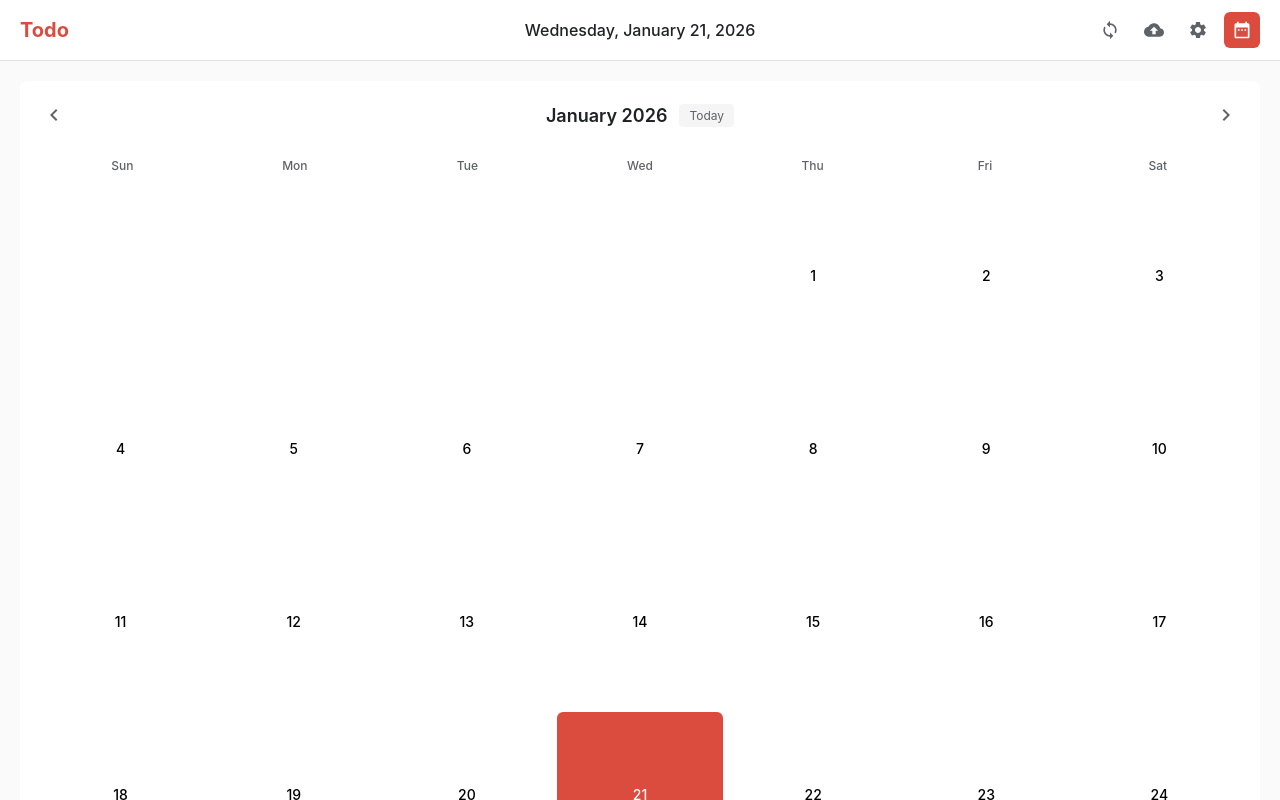
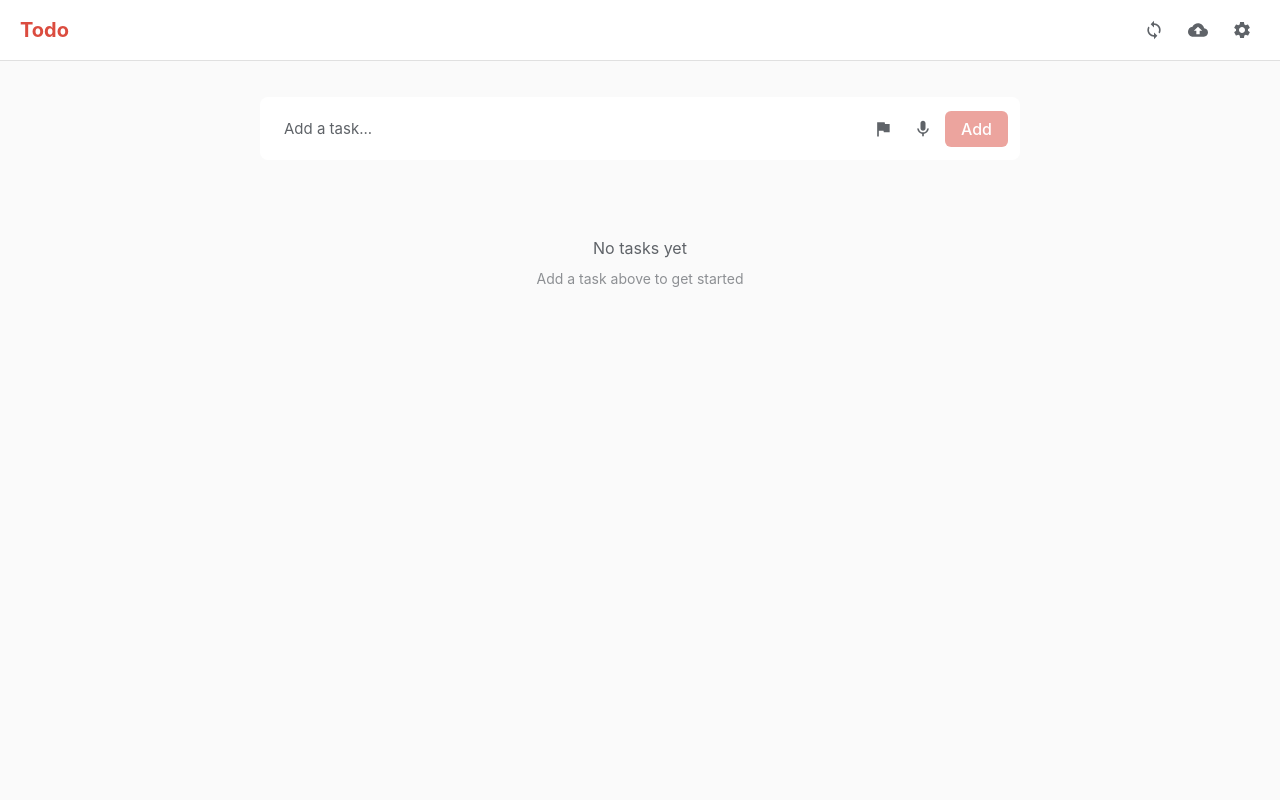
Before and after one commit to toddlburns/todo-app, a React (Vite) app: page / in a window 1280 px wide. Both pictures are taken after typing "Sample123", "Sample123" into the empty fields and a click on the button "Set Password". Shown: the top 800 px of the page. Built offline with nearby package versions, Linux system fonts and the light colour scheme.

Commit message:
Remove calendar view, show all items in simple list

```diff
--- a/src/components/App.jsx
+++ b/src/components/App.jsx
@@ -1,10 +1,8 @@
 import { useState, useEffect } from 'react';
-import { format } from 'date-fns';
 import useTodoStore from '../stores/todoStore';
 import githubStorage from '../services/githubStorage';
 import audioService from '../services/audioService';
 import PasswordGate from './Auth/PasswordGate';
-import CalendarView from './Calendar/CalendarView';
 import TodoList from './Todo/TodoList';
 import BulkActions from './Controls/BulkActions';
 import TodoistImport from './Import/TodoistImport';
@@ -12,13 +10,11 @@ import Settings from './Settings';
 import styles from './App.module.css';
 
 export default function App() {
-  const [viewDate, setViewDate] = useState(new Date());
   const [showSettings, setShowSettings] = useState(false);
   const [showImport, setShowImport] = useState(false);
   const [syncStatus, setSyncStatus] = useState('idle'); // idle, syncing, synced, error
-  const [showCalendar, setShowCalendar] = useState(true);
 
-  const { selectedDate, settings, todos, exportData, loadData } = useTodoStore();
+  const { settings, todos, exportData, loadData } = useTodoStore();
 
   // Initialize audio service with settings
   useEffect(() => {
@@ -83,20 +79,12 @@ export default function App() {
     }
   };
 
-  const formattedDate = format(new Date(selectedDate), 'EEEE, MMMM d, yyyy');
-
   return (
     <PasswordGate>
       <div className={styles.app}>
         {/* Header */}
         <header className={styles.header}>
-          <div className={styles.headerLeft}>
-            <h1 className={styles.logo}>Todo</h1>
-          </div>
-
-          <div className={styles.headerCenter}>
-            <h2 className={styles.dateTitle}>{formattedDate}</h2>
-          </div>
+          <h1 className={styles.logo}>Todo</h1>
 
           <div className={styles.headerRight}>
             <button
@@ -139,27 +127,11 @@ export default function App() {
                 <path d="M19.14 12.94c.04-.31.06-.63.06-.94 0-.31-.02-.63-.06-.94l2.03-1.58c.18-.14.23-.41.12-.61l-1.92-3.32c-.12-.22-.37-.29-.59-.22l-2.39.96c-.5-.38-1.03-.7-1.62-.94l-.36-2.54c-.04-.24-.24-.41-.48-.41h-3.84c-.24 0-.43.17-.47.41l-.36 2.54c-.59.24-1.13.57-1.62.94l-2.39-.96c-.22-.08-.47 0-.59.22L2.74 8.87c-.12.21-.08.47.12.61l2.03 1.58c-.04.31-.06.63-.06.94s.02.63.06.94l-2.03 1.58c-.18.14-.23.41-.12.61l1.92 3.32c.12.22.37.29.59.22l2.39-.96c.5.38 1.03.7 1.62.94l.36 2.54c.05.24.24.41.48.41h3.84c.24 0 .44-.17.47-.41l.36-2.54c.59-.24 1.13-.56 1.62-.94l2.39.96c.22.08.47 0 .59-.22l1.92-3.32c.12-.22.07-.47-.12-.61l-2.01-1.58zM12 15.6c-1.98 0-3.6-1.62-3.6-3.6s1.62-3.6 3.6-3.6 3.6 1.62 3.6 3.6-1.62 3.6-3.6 3.6z"/>
               </svg>
             </button>
-
-            <button
-              className={`${styles.iconBtn} ${showCalendar ? styles.active : ''}`}
-              onClick={() => setShowCalendar(!showCalendar)}
-              title={showCalendar ? 'Hide calendar' : 'Show calendar'}
-            >
-              <svg viewBox="0 0 24 24" fill="currentColor">
-                <path d="M9 11H7v2h2v-2zm4 0h-2v2h2v-2zm4 0h-2v2h2v-2zm2-7h-1V2h-2v2H8V2H6v2H5c-1.1 0-2 .9-2 2v14c0 1.1.9 2 2 2h14c1.1 0 2-.9 2-2V6c0-1.1-.9-2-2-2zm0 16H5V9h14v11z"/>
-              </svg>
-            </button>
           </div>
         </header>
 
         {/* Main content */}
         <main className={styles.main}>
-          {showCalendar && (
-            <CalendarView
-              viewDate={viewDate}
-              onViewDateChange={setViewDate}
-            />
-          )}
           <TodoList />
         </main>
 
--- a/src/components/App.module.css
+++ b/src/components/App.module.css
@@ -17,10 +17,6 @@
   z-index: 100;
 }
 
-.headerLeft {
-  flex: 1;
-}
-
 .logo {
   font-size: 20px;
   font-weight: 700;
@@ -28,22 +24,8 @@
   margin: 0;
 }
 
-.headerCenter {
-  flex: 2;
-  text-align: center;
-}
-
-.dateTitle {
-  font-size: 16px;
-  font-weight: 500;
-  margin: 0;
-  color: var(--text-primary);
-}
-
 .headerRight {
-  flex: 1;
   display: flex;
-  justify-content: flex-end;
   gap: 8px;
 }
 
@@ -131,21 +113,6 @@
 }
 
 @media (max-width: 640px) {
-  .header {
-    flex-wrap: wrap;
-    gap: 8px;
-  }
-
-  .headerCenter {
-    order: 3;
-    flex-basis: 100%;
-    margin-top: 4px;
-  }
-
-  .dateTitle {
-    font-size: 14px;
-  }
-
   .main {
     padding: 12px;
     padding-bottom: 500px;
--- a/src/components/Controls/BulkActions.jsx
+++ b/src/components/Controls/BulkActions.jsx
@@ -1,17 +1,14 @@
 import { useState } from 'react';
 import useTodoStore from '../../stores/todoStore';
-import DatePicker from './DatePicker';
 import PrioritySelector from './PrioritySelector';
 import styles from './BulkActions.module.css';
 
 export default function BulkActions() {
-  const [showDatePicker, setShowDatePicker] = useState(false);
   const [showPriority, setShowPriority] = useState(false);
 
   const {
     selectedItems,
     clearSelection,
-    bulkMoveTo,
     bulkDelete,
     bulkSetPriority,
   } = useTodoStore();
@@ -19,11 +16,6 @@ export default function BulkActions() {
   if (selectedItems.length === 0) {
     return null;
   }
-
-  const handleDateSelect = (date) => {
-    bulkMoveTo(date);
-    setShowDatePicker(false);
-  };
 
   const handlePrioritySelect = (priority) => {
     bulkSetPriority(priority);
@@ -41,30 +33,7 @@ export default function BulkActions() {
           <div className={styles.actionWrapper}>
             <button
               className={styles.actionBtn}
-              onClick={() => {
-                setShowDatePicker(!showDatePicker);
-                setShowPriority(false);
-              }}
-            >
-              <svg viewBox="0 0 24 24" fill="currentColor">
-                <path d="M9 11H7v2h2v-2zm4 0h-2v2h2v-2zm4 0h-2v2h2v-2zm2-7h-1V2h-2v2H8V2H6v2H5c-1.1 0-2 .9-2 2v14c0 1.1.9 2 2 2h14c1.1 0 2-.9 2-2V6c0-1.1-.9-2-2-2zm0 16H5V9h14v11z"/>
-              </svg>
-              Move to date
-            </button>
-            {showDatePicker && (
-              <div className={styles.dropdown}>
-                <DatePicker onChange={handleDateSelect} />
-              </div>
-            )}
-          </div>
-
-          <div className={styles.actionWrapper}>
-            <button
-              className={styles.actionBtn}
-              onClick={() => {
-                setShowPriority(!showPriority);
-                setShowDatePicker(false);
-              }}
+              onClick={() => setShowPriority(!showPriority)}
             >
               <svg viewBox="0 0 24 24" fill="currentColor">
                 <path d="M14.4 6L14 4H5v17h2v-7h5.6l.4 2h7V6z"/>
--- a/src/components/Todo/TodoForm.jsx
+++ b/src/components/Todo/TodoForm.jsx
@@ -13,7 +13,7 @@ export default function TodoForm() {
   const [showSimilar, setShowSimilar] = useState(false);
   const inputRef = useRef(null);
 
-  const { addTodo, addSubItem, todos, selectedDate } = useTodoStore();
+  const { addTodo, addSubItem, todos } = useTodoStore();
 
   // Find similar items as user types
   useEffect(() => {
@@ -34,7 +34,6 @@ export default function TodoForm() {
     addTodo({
       title: title.trim(),
       priority,
-      date: selectedDate,
     });
 
     setTitle('');
--- a/src/components/Todo/TodoList.jsx
+++ b/src/components/Todo/TodoList.jsx
@@ -5,38 +5,20 @@ import TodoForm from './TodoForm';
 import styles from './TodoList.module.css';
 
 export default function TodoList() {
-  const { todos, selectedDate, completedOccurrences, selectedItems } = useTodoStore();
+  const { todos, selectedItems } = useTodoStore();
 
-  const todosForDate = useMemo(() => {
-    // Get regular (non-recurring) todos for this date
-    const regularTodos = todos.filter(todo =>
-      todo.date === selectedDate && !todo.recurrence?.enabled
-    );
-
-    // Get recurring todos that should appear on this date
-    const recurringTodos = todos.filter(todo => {
-      if (!todo.recurrence?.enabled) return false;
-      return shouldShowOnDate(todo, selectedDate);
-    }).map(todo => ({
-      ...todo,
-      isRecurringInstance: true,
-      instanceDate: selectedDate,
-      completed: !!completedOccurrences[`${todo.id}-${selectedDate}`],
-    }));
-
-    const allTodos = [...regularTodos, ...recurringTodos];
-
-    // Sort by priority (high to low), then by completion status
-    return allTodos.sort((a, b) => {
+  const sortedTodos = useMemo(() => {
+    // Sort by: incomplete first, then by priority (high to low)
+    return [...todos].sort((a, b) => {
       if (a.completed !== b.completed) {
         return a.completed ? 1 : -1;
       }
       return b.priority - a.priority;
     });
-  }, [todos, selectedDate, completedOccurrences]);
+  }, [todos]);
 
-  const completedCount = todosForDate.filter(t => t.completed).length;
-  const totalCount = todosForDate.length;
+  const completedCount = todos.filter(t => t.completed).length;
+  const totalCount = todos.length;
 
   return (
     <div className={styles.container}>
@@ -55,15 +37,15 @@ export default function TodoList() {
       )}
 
       <div className={styles.list}>
-        {todosForDate.length === 0 ? (
+        {sortedTodos.length === 0 ? (
           <div className={styles.empty}>
-            <p>No tasks for this day</p>
+            <p>No tasks yet</p>
             <p className={styles.emptyHint}>Add a task above to get started</p>
           </div>
         ) : (
-          todosForDate.map(todo => (
+          sortedTodos.map(todo => (
             <TodoItem
-              key={todo.isRecurringInstance ? `${todo.id}-${selectedDate}` : todo.id}
+              key={todo.id}
               todo={todo}
               isSelected={selectedItems.includes(todo.id)}
             />
@@ -73,39 +55,3 @@ export default function TodoList() {
     </div>
   );
 }
-
-// Helper function to check if a recurring todo should appear on a date
-function shouldShowOnDate(todo, dateStr) {
-  if (!todo.recurrence?.enabled) return false;
-
-  const date = new Date(dateStr);
-  const startDate = new Date(todo.date);
-
-  // Don't show before the start date
-  if (date < startDate) return false;
-
-  const { pattern, days, interval = 1 } = todo.recurrence;
-
-  switch (pattern) {
-    case 'daily': {
-      const diffDays = Math.floor((date - startDate) / (1000 * 60 * 60 * 24));
-      return diffDays % interval === 0;
-    }
-    case 'weekly': {
-      const dayOfWeek = date.getDay();
-      if (days && days.length > 0) {
-        return days.includes(dayOfWeek);
-      }
-      return date.getDay() === startDate.getDay();
-    }
-    case 'monthly': {
-      return date.getDate() === startDate.getDate();
-    }
-    case 'yearly': {
-      return date.getDate() === startDate.getDate() &&
-             date.getMonth() === startDate.getMonth();
-    }
-    default:
-      return false;
-  }
-}
```
Also changed, not shown: src/components/Todo/TodoItem.jsx (+6 -49 lines).
